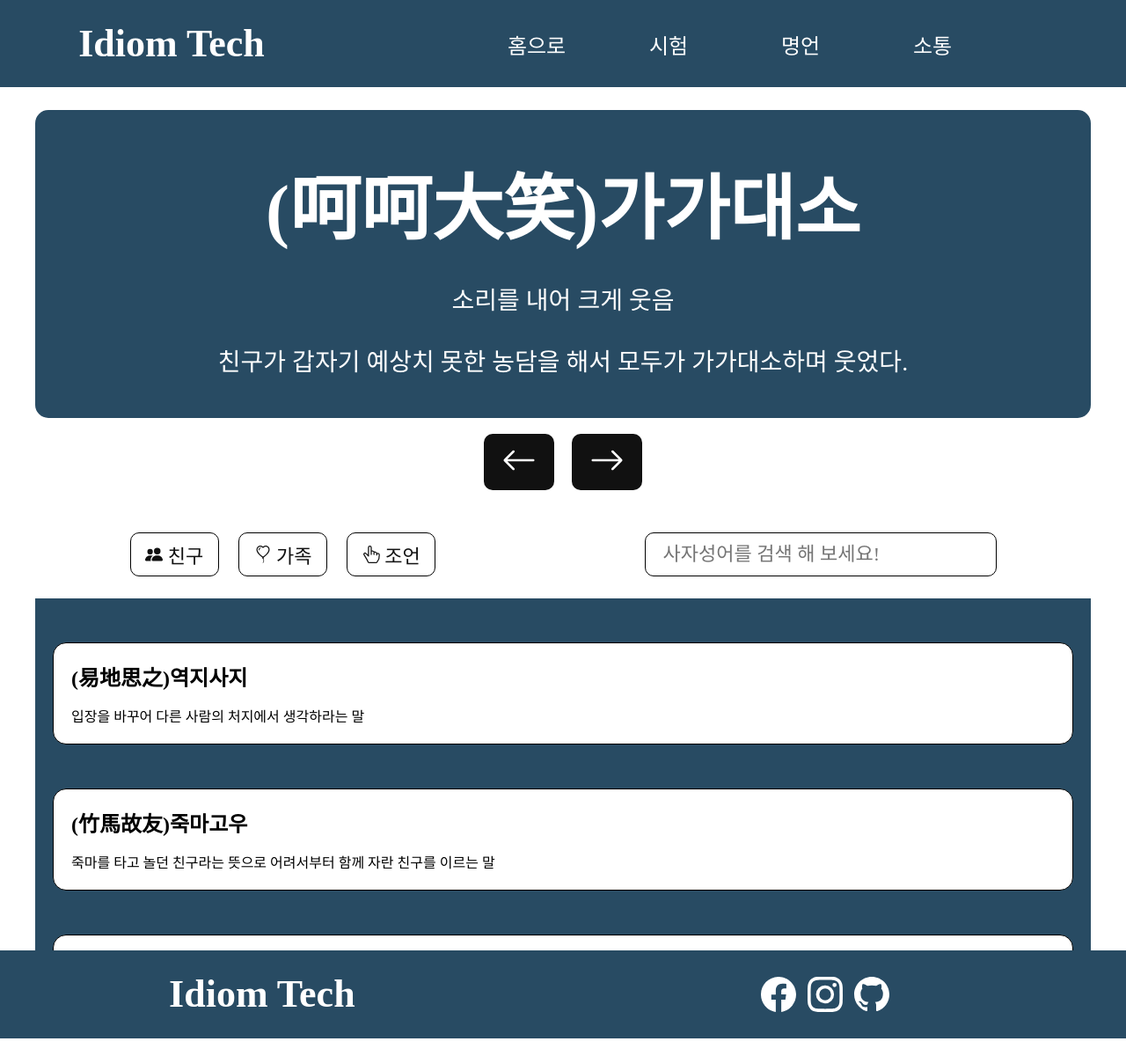
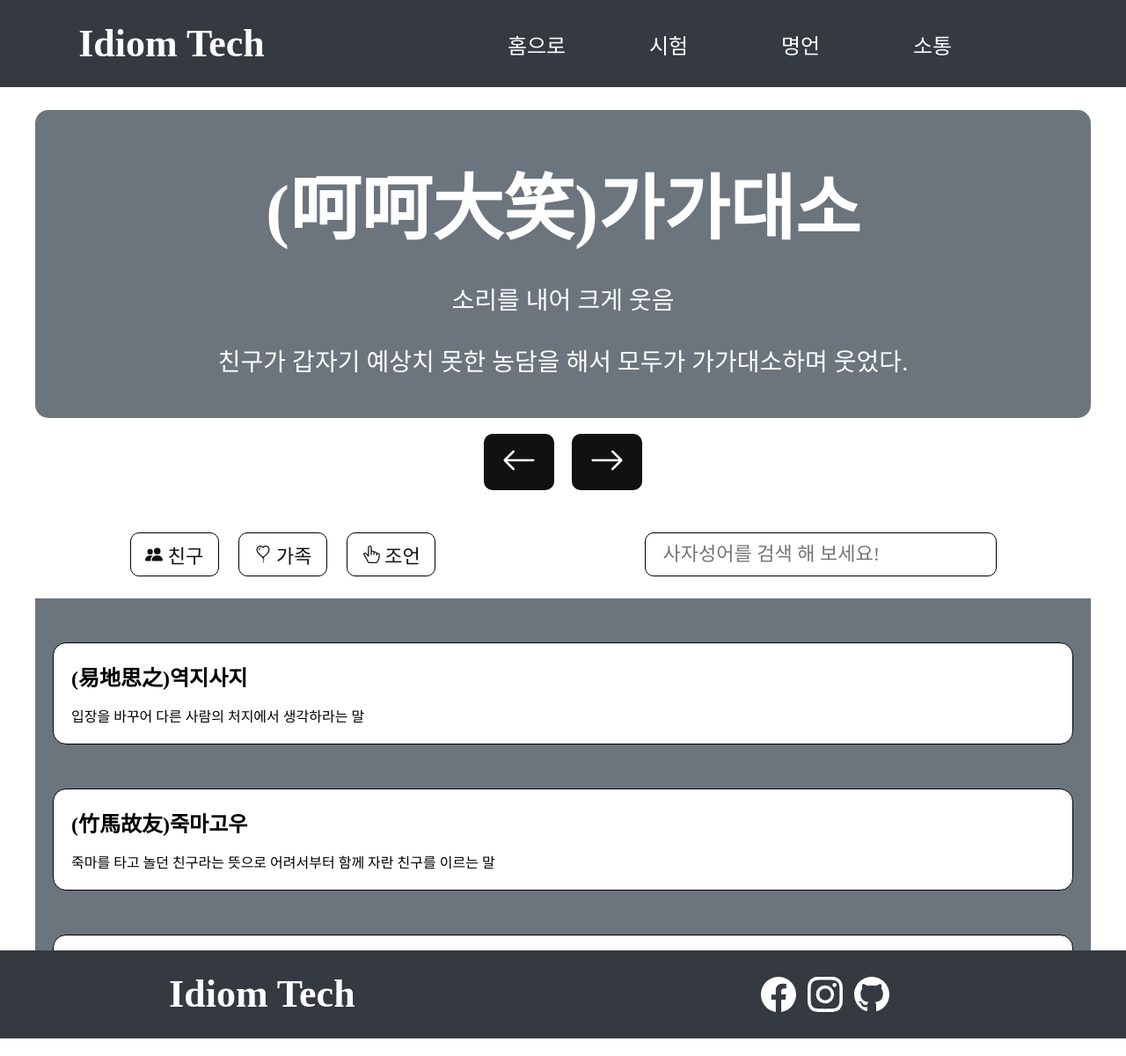
Before and after one commit to doyeon12/Nuribom-Project, a plain HTML site: page index-folder/index.html in a window 1280 px wide. Shown: the whole page at 88% size. Drawn offline with Linux system fonts and the light colour scheme.

Commit message:
Update: Design-change

```diff
--- a/communication-folder/style.css
+++ b/communication-folder/style.css
@@ -17,7 +17,7 @@ li {
 header {
     width: 100%;
     height: 100px;
-    background-color: #284b63;
+    background-color: #343a40;
     margin-bottom: 30px;
 }
 
@@ -34,7 +34,7 @@ header {
 .comment-section {
     max-width: 600px;
     margin: 0 auto;
-    background-color: #284b63;
+    background-color: #6c757d;
     padding: 20px;
     border-radius: 8px;
     box-shadow: 0 0 10px rgba(0, 0, 0, 0.1);
--- a/index-folder/index.js
+++ b/index-folder/index.js
@@ -1,4 +1,4 @@
-const CAROUSEL_LENGTH = document.querySelectorAll(".idiom-items > div").length - 1;
+    const CAROUSEL_LENGTH = document.querySelectorAll(".idiom-items > div").length - 1;
 let current = 0;
 
 const $carousel = document.querySelector(".idiom-items");
--- a/index-folder/style.css
+++ b/index-folder/style.css
@@ -22,7 +22,7 @@ header {
     height: 100px;
     display: flex;
     color: #fff;
-    background-color: #284b63;
+    background-color: #343a40;
     color: #fff;
     z-index: 1;
     border-bottom: 1px solid;
@@ -118,7 +118,7 @@ li {
     justify-content: center;
     align-items: center;
     flex-direction: column;
-    background-color: #284b63;
+    background-color: #6c757d;
     font-size: 54px;
     overflow-y: scroll;
     color: #fff;
@@ -225,7 +225,7 @@ section nav button svg{
     width: 1200px;
     height: 400px;
     overflow-y: auto;
-    background-color: #284b63;
+    background-color: #6c757d;
 }
 
 .idiom-items2 > div {
@@ -245,7 +245,7 @@ footer {
     width: 100%;
     height: 100px;
     display: flex;
-    background-color: #284b63;
+    background-color: #343a40;
     color: #fff;
 }
 
--- a/study-folder/style.css
+++ b/study-folder/style.css
@@ -14,7 +14,7 @@ header {
     width: 100%;
     height: 100px;
     color: #fff;
-    background-color: #284b63;
+    background-color: #343a40;
 }
 
 .logo {
@@ -31,7 +31,7 @@ main {
     top: 50%;
     left: 50%;
     transform: translate(-50%,-50%);
-    background-color: #284b63;
+    background-color: #6c757d;
     padding: 20px;
     box-shadow: 0 4px 8px rgba(0, 0, 0, 0.2);
     border-radius: 10px;
--- a/test-folder/index.js
+++ b/test-folder/index.js
@@ -23,7 +23,7 @@ function displayQuiz() {
     if (currentIdiomIndex >= idioms.length) {
         clearInterval(timerInterval); // 타이머 중지
         alert(`시험이 끝났습니다! 맞힌 개수: ${correctAnswersCount} / ${idioms.length}`);
-        window.location.href = '/nuribom2/index-folder/index.html';
+        window.location.href = '/index-folder/index.html';
         return;
     }
 
--- a/test-folder/style.css
+++ b/test-folder/style.css
@@ -13,7 +13,7 @@ a {
 header {
     width: 100%;
     height: 100px;
-    background-color: #284b63;
+    background-color: #343a40;
 }
 
 li {
@@ -46,7 +46,7 @@ li {
     width: 600px;
     height: 700px;
     margin-top: 20px;
-    background-color: #284b63;
+    background-color: #6c757d;
     padding: 10px;
     border-radius: 15px;
     color: #fff;
```
